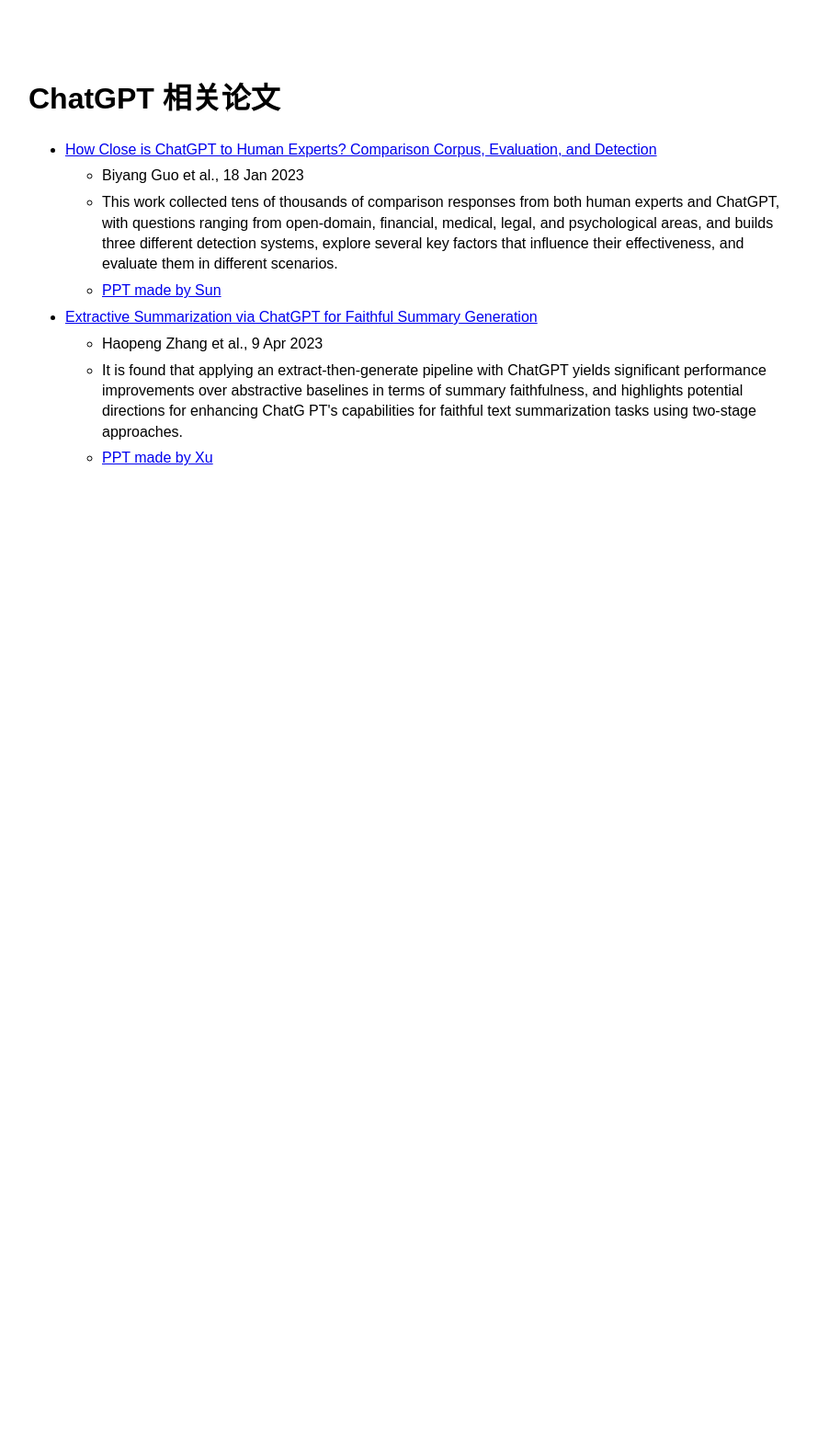
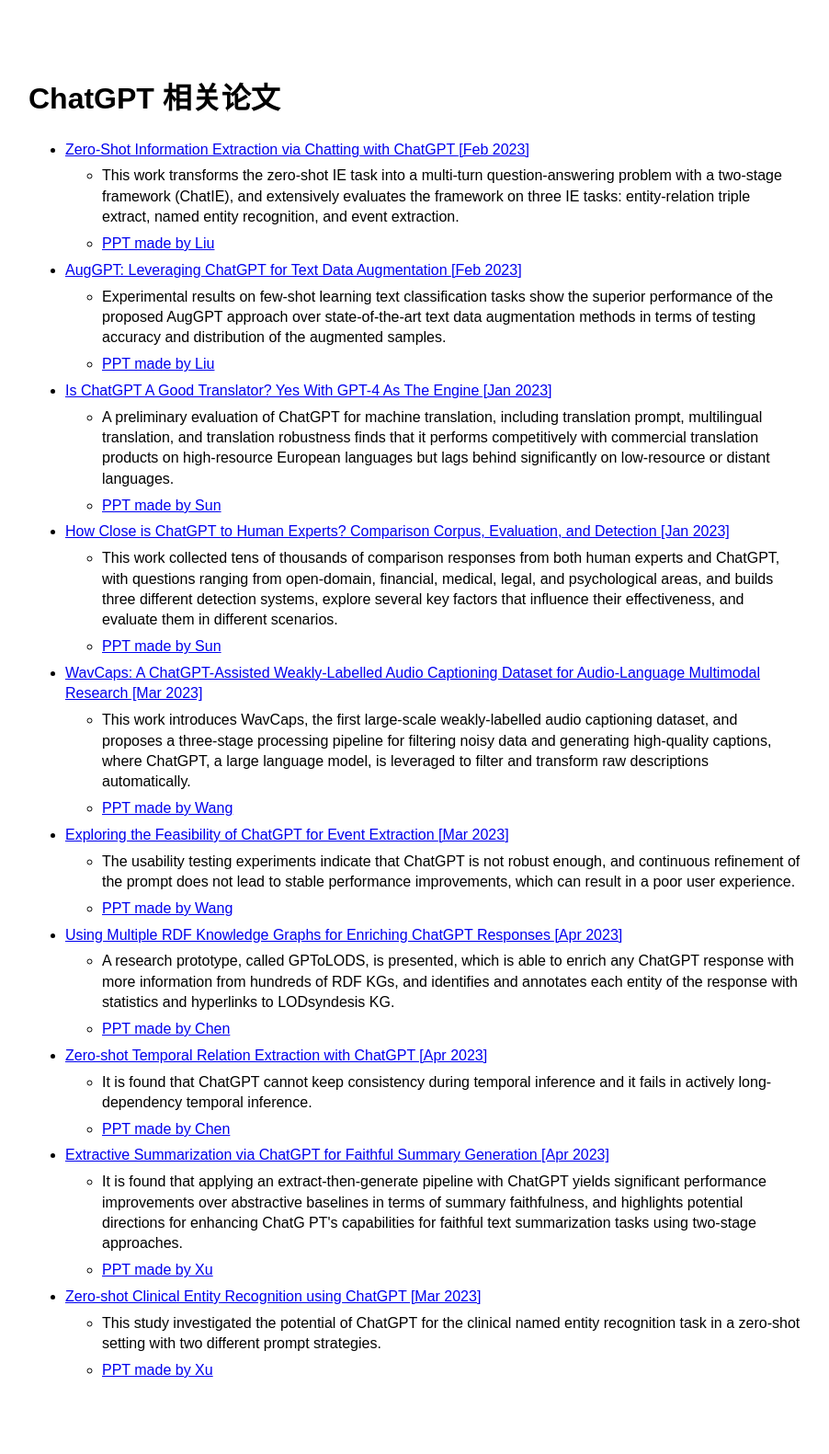
Before and after one commit to ZHResearch/llm-papers, a Jekyll site: the page built from index.md, in a window 1280 px wide. Shown: the whole page at 92% size, without its empty margins (189-1091 px from the left). Built offline with Jekyll 4.4.1, drawn with Linux system fonts in a browser that asks for light colours; before the commit the page ends 900 px from its top, so only the background shows below that.

Commit message:
add new items in 1st meeting

```diff
--- a/_data/menu.yml
+++ b/_data/menu.yml
@@ -2,17 +2,63 @@
 # https://github.com/riggraz/no-style-please#customize-the-menu
 
 entries:
-  - title: How Close is ChatGPT to Human Experts? Comparison Corpus, Evaluation, and Detection
+  - title: Zero-Shot Information Extraction via Chatting with ChatGPT [Feb 2023]
+    url: https://arxiv.org/abs/2302.10205
+    entries:
+      - title: "This work transforms the zero-shot IE task into a multi-turn question-answering problem with a two-stage framework (ChatIE), and extensively evaluates the framework on three IE tasks: entity-relation triple extract, named entity recognition, and event extraction."
+      - title: PPT made by Liu
+        url: /ppt/liu_20230418.pdf
+  - title: "AugGPT: Leveraging ChatGPT for Text Data Augmentation [Feb 2023]"
+    url: https://arxiv.org/abs/2302.13007
+    entries:
+      - title: Experimental results on few-shot learning text classification tasks show the superior performance of the proposed AugGPT approach over state-of-the-art text data augmentation methods in terms of testing accuracy and distribution of the augmented samples.
+      - title: PPT made by Liu
+        url: /ppt/liu_20230418.pdf
+  - title: Is ChatGPT A Good Translator? Yes With GPT-4 As The Engine [Jan 2023]
+    url: https://arxiv.org/abs/2301.08745
+    entries:
+      - title: A preliminary evaluation of ChatGPT for machine translation, including translation prompt, multilingual translation, and translation robustness finds that it performs competitively with commercial translation products on high-resource European languages but lags behind significantly on low-resource or distant languages.
+      - title: PPT made by Sun
+        url: /
+  - title: How Close is ChatGPT to Human Experts? Comparison Corpus, Evaluation, and Detection [Jan 2023]
     url: https://arxiv.org/abs/2301.07597
     entries:
-      - title: Biyang Guo et al., 18 Jan 2023
       - title: This work collected tens of thousands of comparison responses from both human experts and ChatGPT, with questions ranging from open-domain, financial, medical, legal, and psychological areas, and builds three different detection systems, explore several key factors that influence their effectiveness, and evaluate them in different scenarios.
       - title: PPT made by Sun
         url: /
-  - title: Extractive Summarization via ChatGPT for Faithful Summary Generation
+  - title: "WavCaps: A ChatGPT-Assisted Weakly-Labelled Audio Captioning Dataset for Audio-Language Multimodal Research [Mar 2023]"
+    url: https://arxiv.org/abs/2303.17395
+    entries:
+      - title: This work introduces WavCaps, the first large-scale weakly-labelled audio captioning dataset, and proposes a three-stage processing pipeline for filtering noisy data and generating high-quality captions, where ChatGPT, a large language model, is leveraged to filter and transform raw descriptions automatically.
+      - title: PPT made by Wang
+        url: /ppt/wys_chatgpt4.19.pdf
+  - title: "Exploring the Feasibility of ChatGPT for Event Extraction [Mar 2023]"
+    url: https://arxiv.org/abs/2303.03836
+    entries:
+      - title: The usability testing experiments indicate that ChatGPT is not robust enough, and continuous refinement of the prompt does not lead to stable performance improvements, which can result in a poor user experience.
+      - title: PPT made by Wang
+        url: /ppt/wys_chatgpt4.19.pdf
+  - title: "Using Multiple RDF Knowledge Graphs for Enriching ChatGPT Responses [Apr 2023]"
+    url: https://arxiv.org/abs/2304.05774
+    entries:
+      - title: A research prototype, called GPToLODS, is presented, which is able to enrich any ChatGPT response with more information from hundreds of RDF KGs, and identifies and annotates each entity of the response with statistics and hyperlinks to LODsyndesis KG.
+      - title: PPT made by Chen
+        url: /
+  - title: "Zero-shot Temporal Relation Extraction with ChatGPT [Apr 2023]"
+    url: https://arxiv.org/abs/2304.05454
+    entries:
+      - title: It is found that ChatGPT cannot keep consistency during temporal inference and it fails in actively long-dependency temporal inference.
+      - title: PPT made by Chen
+        url: /
+  - title: Extractive Summarization via ChatGPT for Faithful Summary Generation [Apr 2023]
     url: https://arxiv.org/abs/2304.04193
     entries:
-      - title: Haopeng Zhang et al., 9 Apr 2023
       - title: It is found that applying an extract-then-generate pipeline with ChatGPT yields significant performance improvements over abstractive baselines in terms of summary faithfulness, and highlights potential directions for enhancing ChatG PT's capabilities for faithful text summarization tasks using two-stage approaches.
       - title: PPT made by Xu
         url: /ppt/xu_chatgpt_1.pdf
+  - title: Zero-shot Clinical Entity Recognition using ChatGPT [Mar 2023]
+    url: https://arxiv.org/abs/2303.16416
+    entries:
+      - title: This study investigated the potential of ChatGPT for the clinical named entity recognition task in a zero-shot setting with two different prompt strategies.
+      - title: PPT made by Xu
+        url: /ppt/xu_chatgpt_1.pdf
```
Also changed, not shown: 2 other files.
